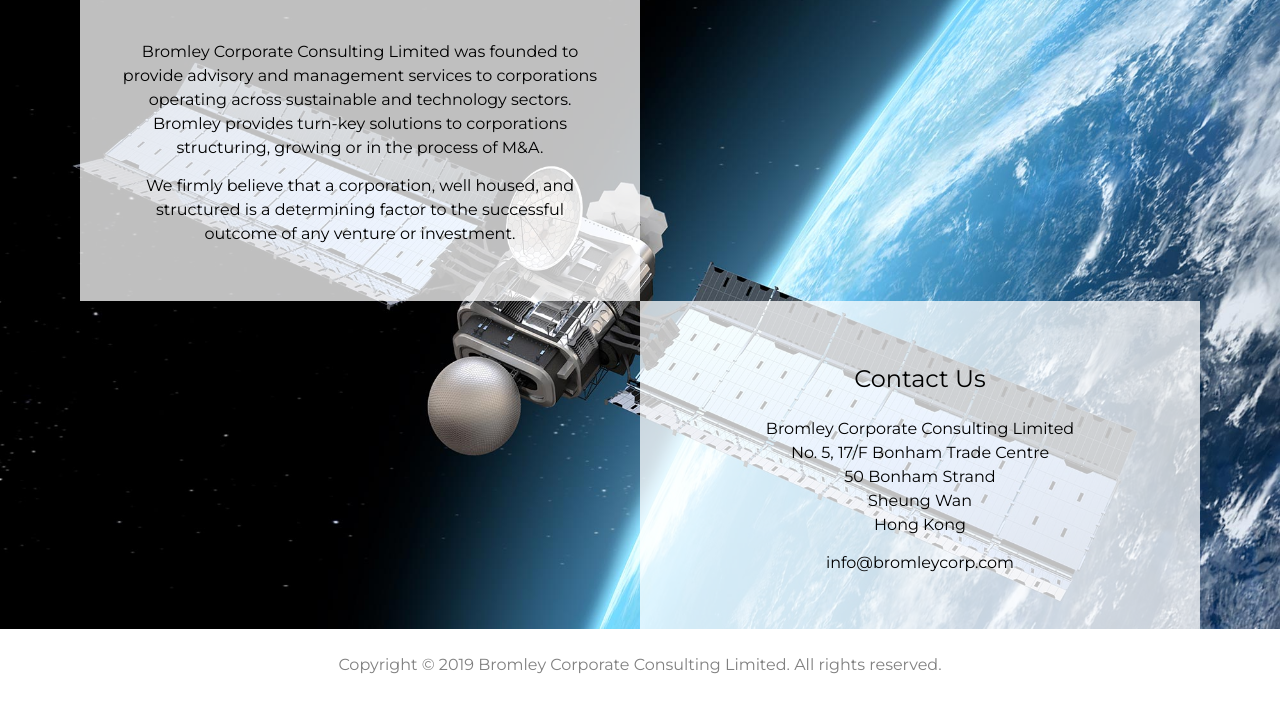
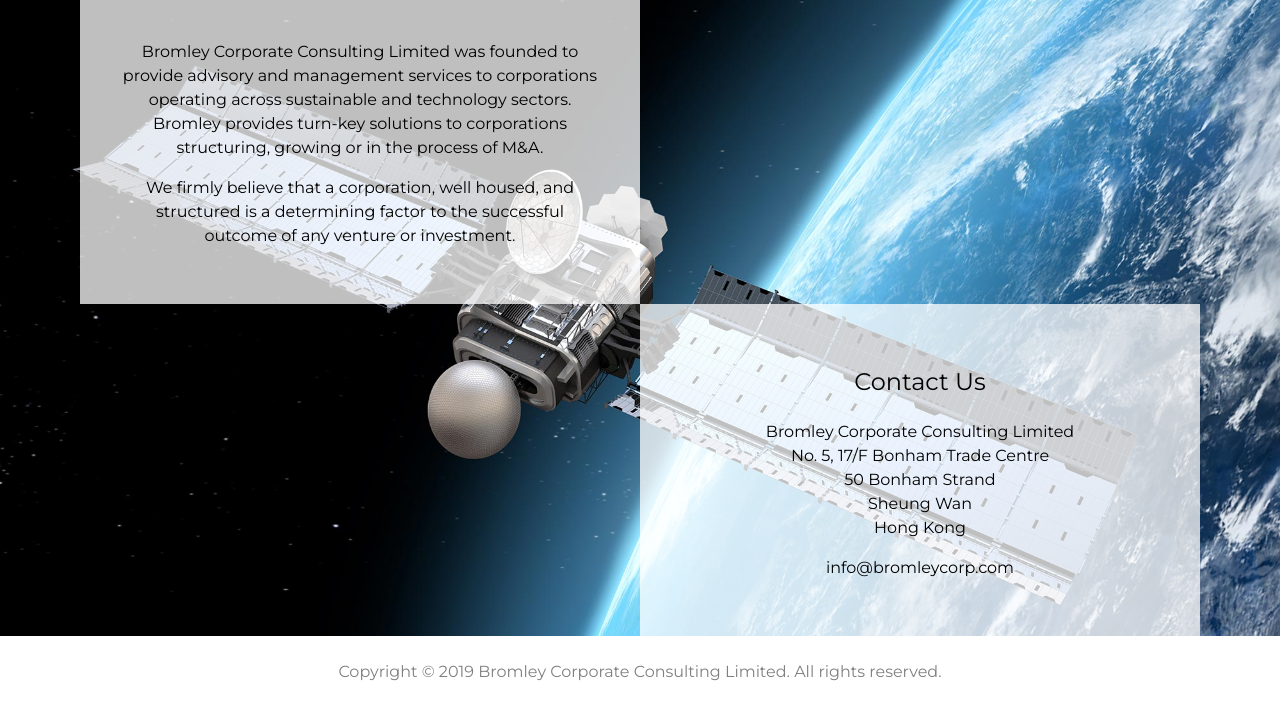
Before and after one commit to bromleycorp/bromleycorp.github.io, a Jekyll site: the page built from index.html, in a window 1280 px wide. Shown: the top 720 px of the page. Built offline with Jekyll 4.4.1, drawn with Linux system fonts in a browser that asks for light colours.

Commit message:
Update styles.css

```diff
--- a/_includes/styles.css
+++ b/_includes/styles.css
@@ -5,7 +5,7 @@
 
 p {
   font-size: 1rem;
-  margin: 0 0 .9rem 0;
+  margin: 0 0 1rem 0;
 }
 
 h2 {
```
